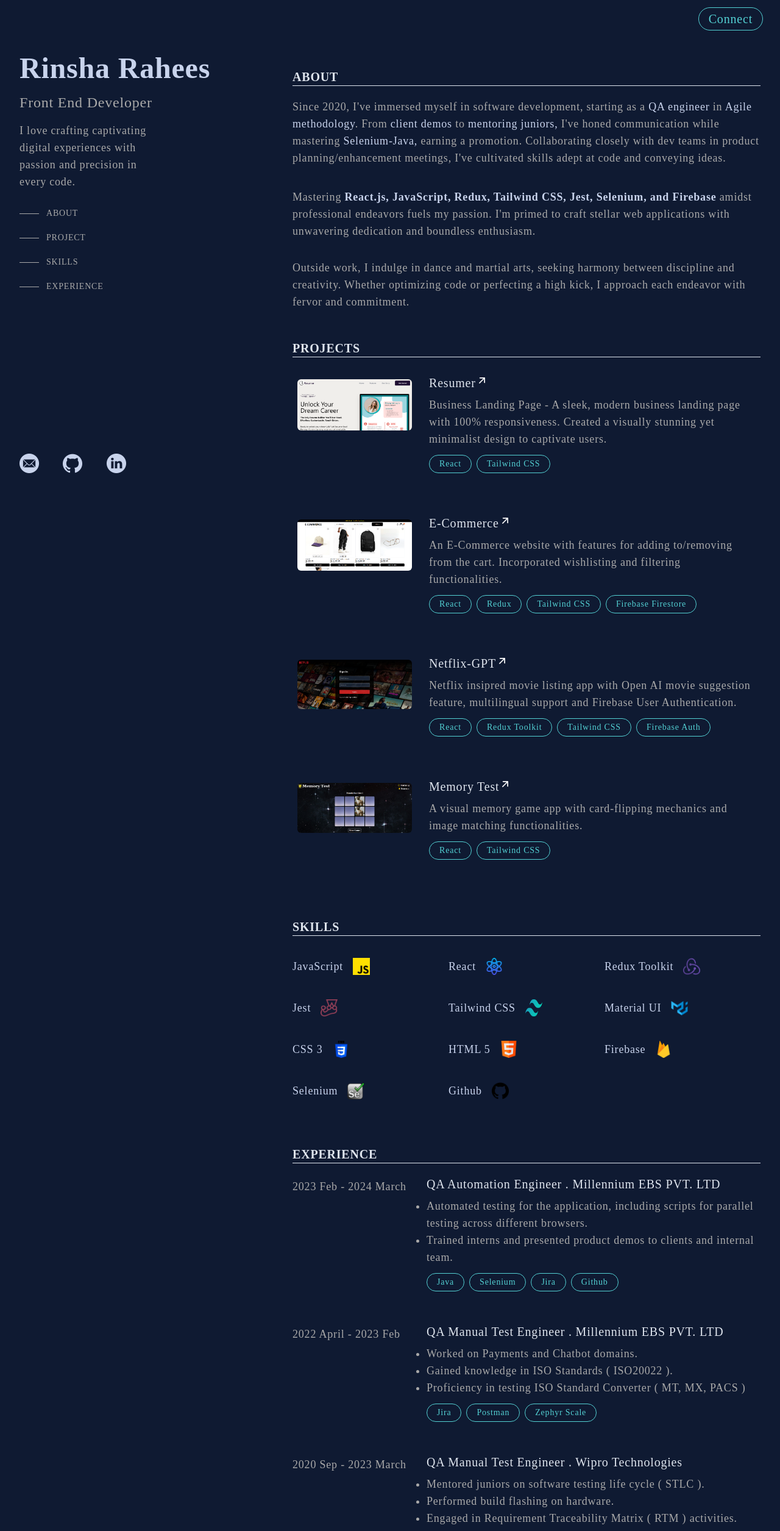
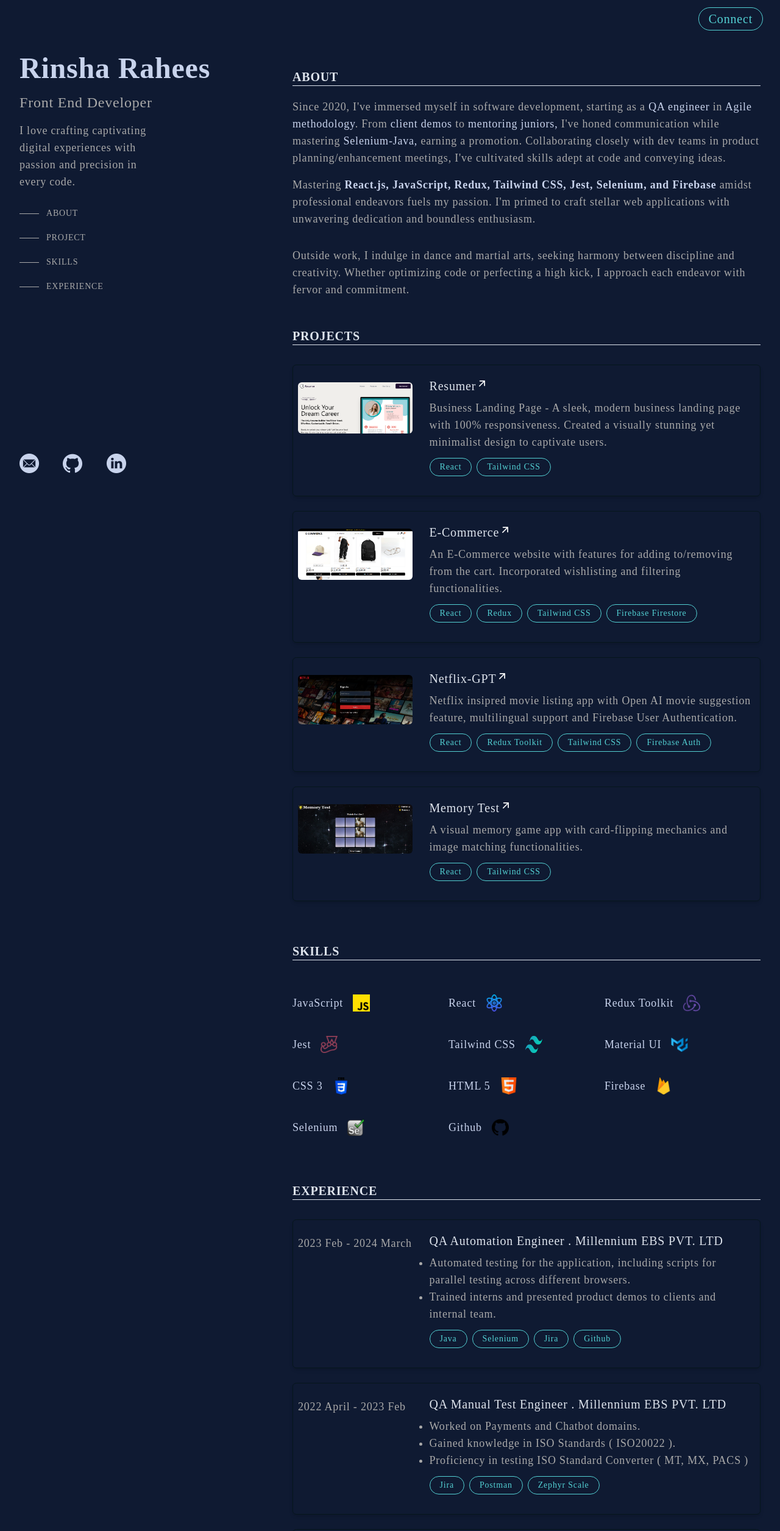
Before and after one commit to Rinsha-Rahees/Portfolio, a React (Create React App) app in the folder my-portfolio/: page / in a window 1280 px wide. Shown: the top 2511 px of the page at 61% size. Built offline with nearby package versions, Linux system fonts and the light colour scheme.

Commit message:
Final Touch Up

```diff
--- a/my-portfolio/src/Components/About.js
+++ b/my-portfolio/src/Components/About.js
@@ -3,11 +3,10 @@
 
 function About() {
   return (
-    <div id="about">
-      <div className="AboutDesc flex flex-col mt-6 lg:mt-0">
+      <div id="about" className="AboutDesc flex flex-col mt-6 lg:mt-0">
         <Subtitle>ABOUT</Subtitle>
 
-        <p className="2xl:text-2xl my-5">
+        <p className="2xl:text-2xl b-5">
           Since 2020, I've immersed myself in software development, starting as
           a <span className="text-blue-light">QA engineer</span> in{" "}
           <span className="text-blue-light">Agile methodology</span>. From
@@ -33,7 +32,6 @@
         </p>
       </div>
 
-    </div>
   );
 }
 
--- a/my-portfolio/src/Components/ExperienceData.js
+++ b/my-portfolio/src/Components/ExperienceData.js
@@ -6,7 +6,7 @@
   const { company, role, desc, startDate, endDate, skills } = props
 
   return (
-    <div className="flex flex-col lg:flex-row my-5 2xl:text-2xl">
+    <div className="flex flex-col lg:flex-row my-3 py-5 2xl:text-2xl border rounded-md border-blue-600 shadow-md p-2">
       <div className="flex w-full lg:w-1/4 2xl:w-1/6 mb-2 lg:mr-2 lg:mt-1 w-50">
         <span>{startDate} - {endDate}</span>
       </div>
--- a/my-portfolio/src/Components/Subtitle.js
+++ b/my-portfolio/src/Components/Subtitle.js
@@ -4,7 +4,7 @@
   return (
     <h1 className="text-xl text-lightgrey font-semibold mt-6">
       {children}
-      <hr />
+      <hr className="mb-5" />
     </h1>
   );
 }
--- a/my-portfolio/src/Components/WorkDesc.js
+++ b/my-portfolio/src/Components/WorkDesc.js
@@ -6,7 +6,7 @@
 
   return (
     <a
-      className="flex flex-col-reverse lg:flex-row my-5 2xl:text-2xl hover:bg-blue-greenish rounded-md p-2"
+      className="flex flex-col-reverse lg:flex-row my-3 py-5 2xl:text-2xl hover:bg-blue-greenish border rounded-md border-blue-600 shadow-md p-2"
       href={livelink}
       target="_blank">
       <div className="flex w-full lg:w-1/4 2xl:w-1/6  h-fit my-6 lg:mr-2 lg:mt-2 w-50">
```
Also changed, not shown: my-portfolio/src/Components/SkillDataMap.js (+7 -10 lines).
